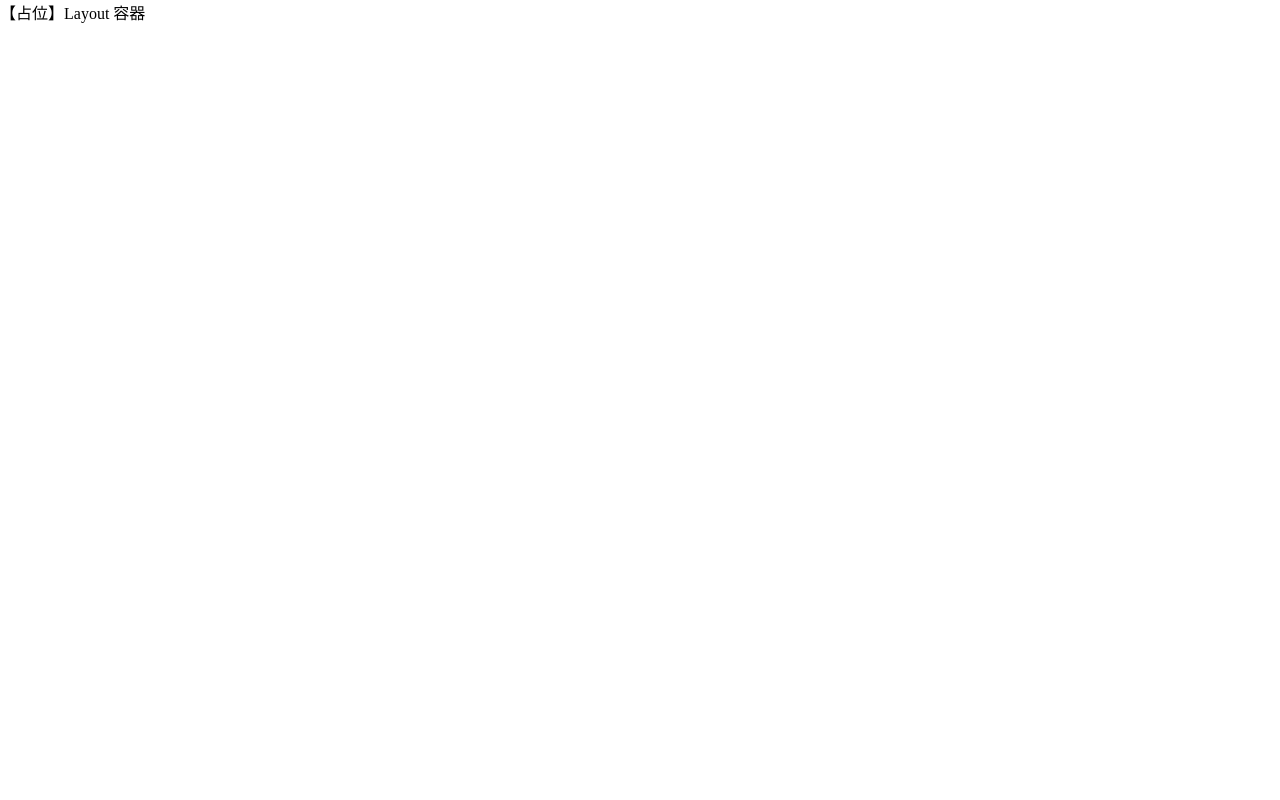
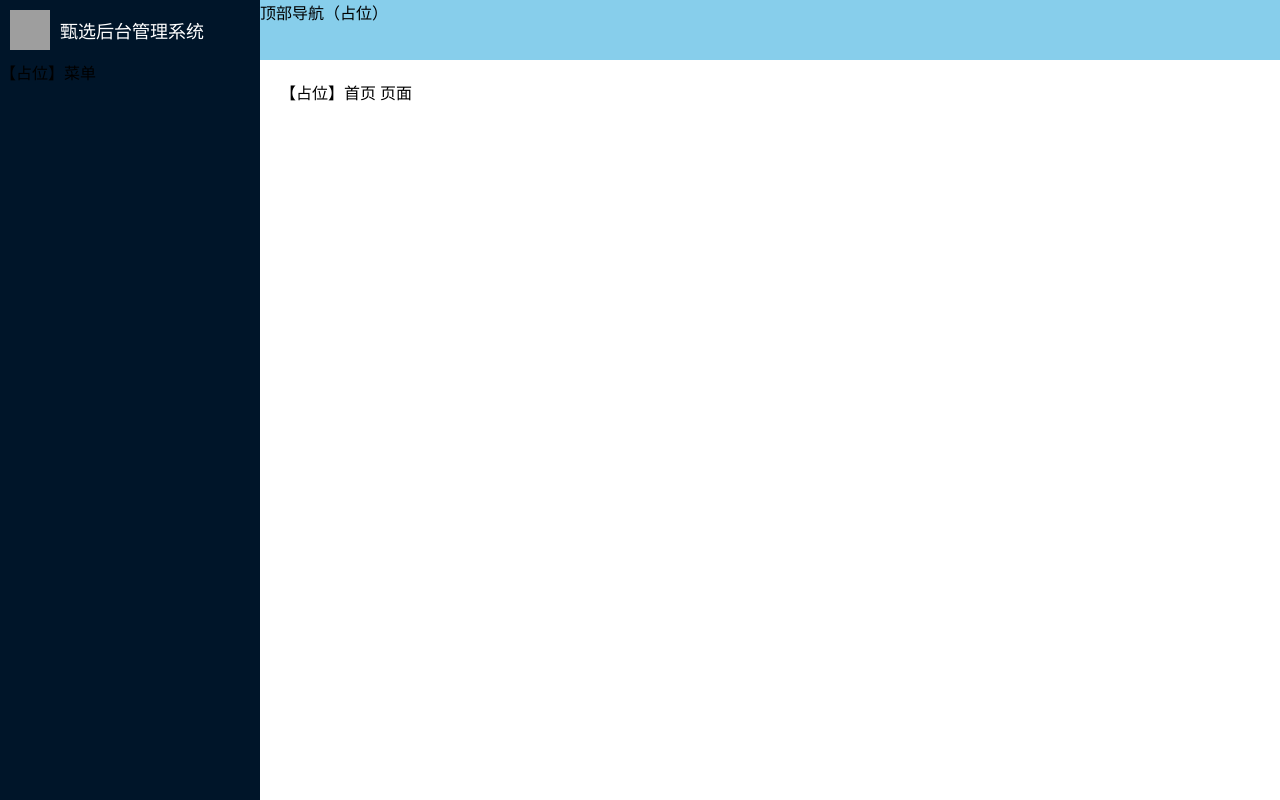
Before and after one commit to liwook/go-vue-selection, a Vue app in the folder apps/web/: page /product/category#/home in a window 1280 px wide. Built offline with nearby package versions, Linux system fonts and the light colour scheme; grey boxes are pictures that could not be loaded.

Commit message:
feat(web): 实现 layout 三栏容器、logo 与内容区二级出口

```diff
--- a/apps/web/src/layout/index.vue
+++ b/apps/web/src/layout/index.vue
@@ -1,5 +1,55 @@
 <template>
-  <div>【占位】Layout 容器</div>
+  <div class="layout_container">
+    <!-- 左侧菜单 -->
+    <div class="layout_slider">
+      <Logo />
+      <Menu :menu-list="constantRoute" />
+    </div>
+
+    <!-- 右侧区域：顶部导航 + 内容区 -->
+    <div class="layout_right">
+      <div class="layout_tabbar">顶部导航（占位）</div>
+      <div class="layout_main">
+        <Main />
+      </div>
+    </div>
+  </div>
 </template>
 
-<script setup lang="ts"></script>
+<script setup lang="ts">
+import { constantRoute } from '@/router/routes'
+import Logo from './logo/index.vue'
+import Menu from './menu/index.vue'
+import Main from './main/index.vue'
+</script>
+
+<style scoped lang="scss">
+.layout_container {
+  width: 100%;
+  height: 100%;
+  display: flex;
+
+  .layout_slider {
+    width: $base-menu-width;
+    height: 100%;
+    background: #001529;
+  }
+
+  .layout_right {
+    flex: 1;
+    display: flex;
+    flex-direction: column;
+
+    .layout_tabbar {
+      height: $base-tabbar-height;
+      background: skyblue;
+    }
+
+    .layout_main {
+      flex: 1;
+      padding: 20px;
+      overflow: auto;
+    }
+  }
+}
+</style>
--- a/apps/web/src/layout/logo/index.vue
+++ b/apps/web/src/layout/logo/index.vue
@@ -1,5 +1,32 @@
 <template>
-  <div>【占位】Logo</div>
+  <div class="logo" v-if="settings.logoShow">
+    <img :src="settings.logo" alt="logo" />
+    <p>{{ settings.title }}</p>
+  </div>
 </template>
 
-<script setup lang="ts"></script>
+<script setup lang="ts">
+import settings from '@/settings'
+</script>
+
+<style scoped lang="scss">
+.logo {
+  width: 100%;
+  height: $base-logo-height;
+  display: flex;
+  align-items: center;
+  padding: 0 10px;
+  color: #fff;
+
+  img {
+    width: 40px;
+    height: 40px;
+    margin-right: 10px;
+  }
+
+  p {
+    font-size: 18px;
+    white-space: nowrap;
+  }
+}
+</style>
--- a/apps/web/src/layout/main/index.vue
+++ b/apps/web/src/layout/main/index.vue
@@ -1,5 +1,5 @@
 <template>
-  <div>【占位】内容区</div>
+  <router-view />
 </template>
 
 <script setup lang="ts"></script>
```
